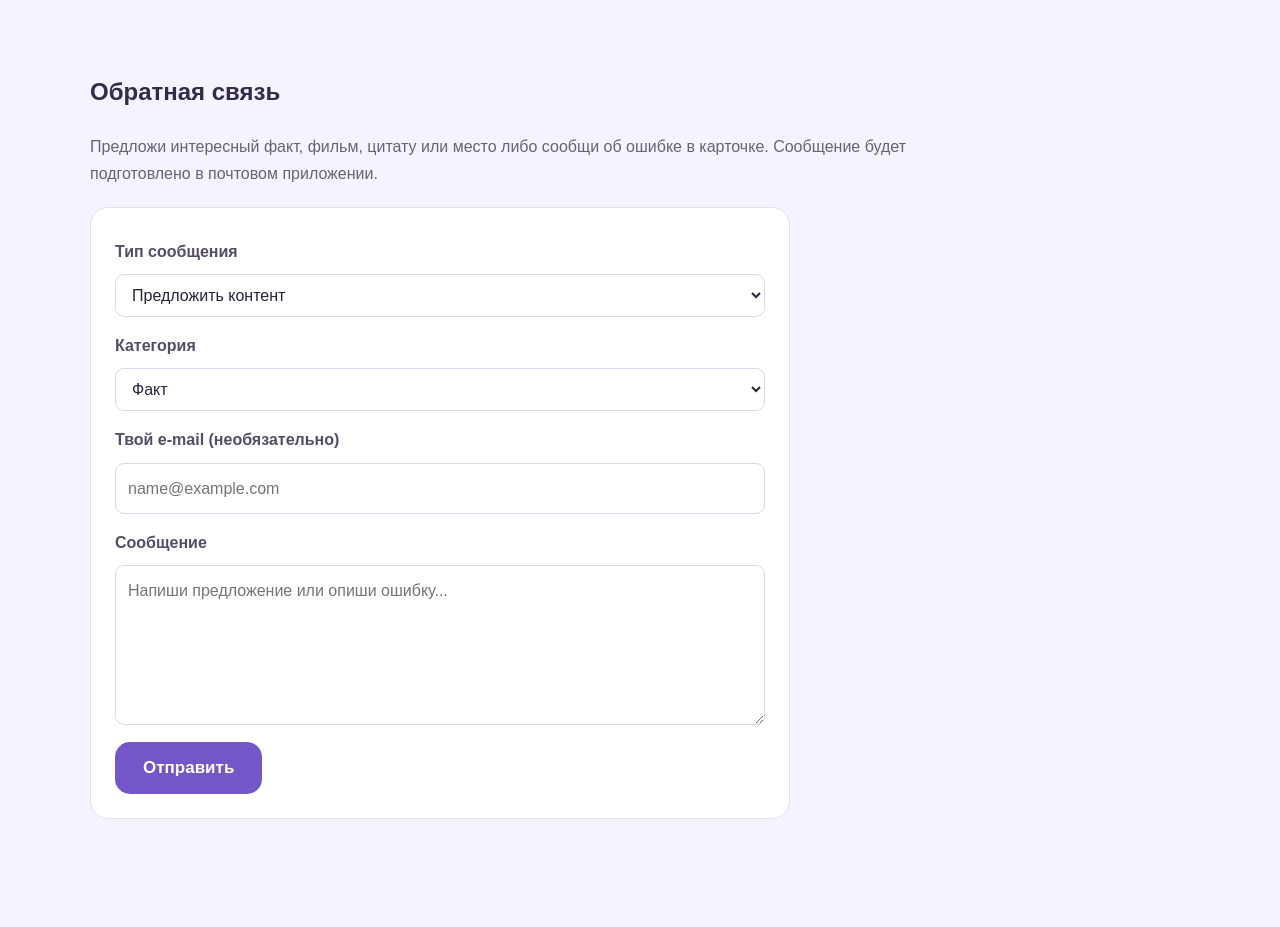
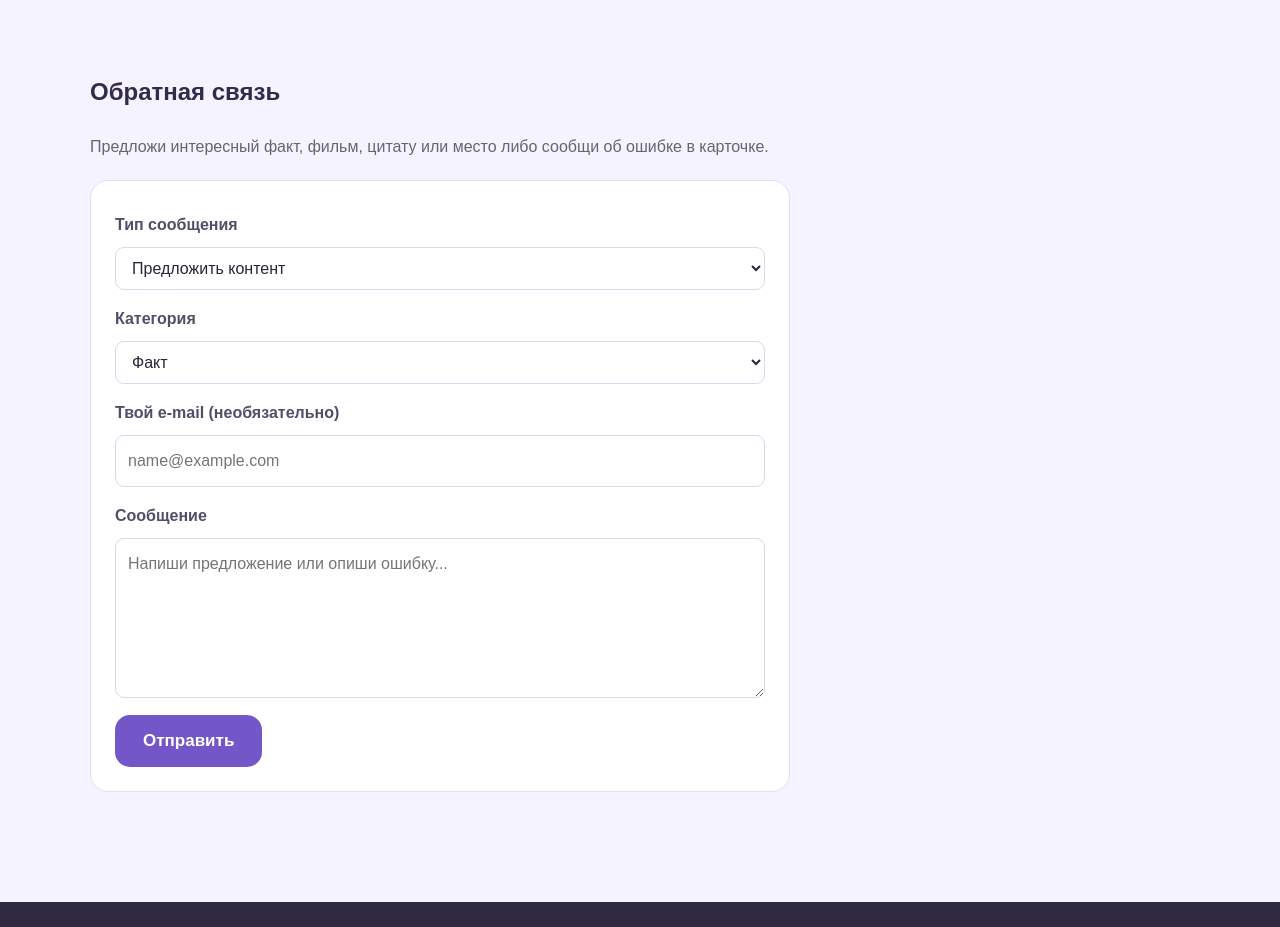
Before and after one commit to Fuffich/Fuffich.github.io, a plain HTML site: page index.html in a window 1280 px wide. Shown: the part 2100-3027 px from the top of the page. Drawn offline with Linux system fonts and the light colour scheme.

Commit message:
Update index.html

```diff
--- a/index.html
+++ b/index.html
@@ -123,7 +123,6 @@
         <h2>Обратная связь</h2>
         <p>
             Предложи интересный факт, фильм, цитату или место либо сообщи об ошибке в карточке.
-            Сообщение будет подготовлено в почтовом приложении.
         </p>
 
         <form id="feedbackForm" class="feedback-form">
```
